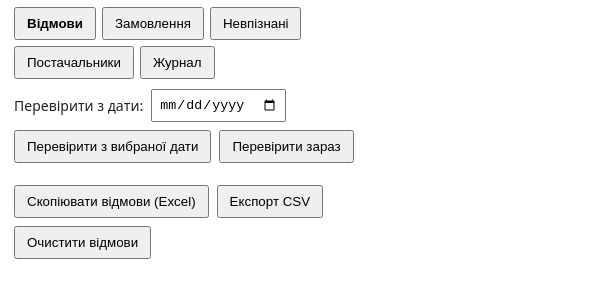
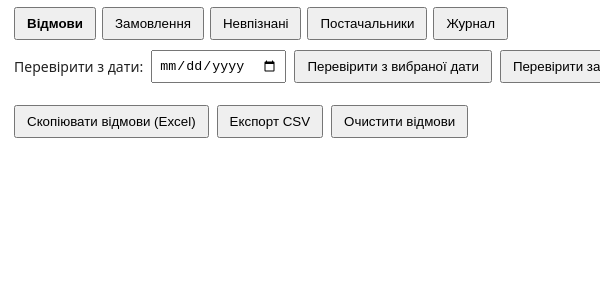
Before and after one commit to vikg2707/ThunderbirdVidmova, a browser extension: page ui/popup.html in a window 400 px wide. Shown: the part 43-340 px from the top of the page, 600 px wide, since content can reach past the window. Drawn offline with Linux system fonts and the light colour scheme.

Commit message:
Fix popup intrinsic width so Thunderbird renders full panel

```diff
--- a/ui/popup.html
+++ b/ui/popup.html
@@ -1,5 +1,5 @@
 <!doctype html><html lang="uk"><head><meta charset="utf-8"><title>Відмови постачальників</title><style>
-body{font:14px system-ui,sans-serif;width:min(1100px,calc(100vw - 28px));box-sizing:border-box;margin:0;padding:14px;color:#222}#content{max-width:100%;overflow-x:auto}.tabs,.actions{display:flex;gap:6px;flex-wrap:wrap}.scan-range{display:flex;align-items:center;gap:8px;flex-wrap:wrap;margin:10px 0}.scan-range input{padding:6px}table{min-width:650px}button{white-space:nowrap}.bar{display:flex;justify-content:space-between;align-items:center}h1{font-size:19px;margin:0 0 10px}.tabs{display:flex;gap:6px;margin-bottom:10px}button{padding:7px 11px;cursor:pointer}.tab.active{font-weight:700}.stats{font-weight:600}.muted{color:#777}table{width:100%;border-collapse:collapse}th,td{padding:7px 8px;border-bottom:1px solid #ddd;text-align:left}.log-row{cursor:pointer}.log-row:hover{background:#f5f5f5}.log-detail td{font-size:12px;background:#fafafa;padding:8px 14px}th.num,td.num{text-align:right}.actions{margin-top:12px;display:flex;gap:8px}#status{margin-top:8px;min-height:18px}.empty{padding:18px 0;color:#777}.danger{font-weight:600}
+html{width:760px;min-width:760px}body{font:14px system-ui,sans-serif;width:760px;min-width:760px;box-sizing:border-box;margin:0;padding:14px;color:#222;overflow-x:hidden}#content{width:100%;max-width:100%;overflow-x:auto}.tabs,.actions{display:flex;gap:6px;flex-wrap:wrap}.scan-range{display:flex;align-items:center;gap:8px;flex-wrap:wrap;margin:10px 0}.scan-range input{padding:6px}table{min-width:720px}button{white-space:nowrap}.bar{display:flex;justify-content:space-between;align-items:center}h1{font-size:19px;margin:0 0 10px}.tabs{display:flex;gap:6px;margin-bottom:10px}button{padding:7px 11px;cursor:pointer}.tab.active{font-weight:700}.stats{font-weight:600}.muted{color:#777}table{width:100%;border-collapse:collapse}th,td{padding:7px 8px;border-bottom:1px solid #ddd;text-align:left}.log-row{cursor:pointer}.log-row:hover{background:#f5f5f5}.log-detail td{font-size:12px;background:#fafafa;padding:8px 14px}th.num,td.num{text-align:right}.actions{margin-top:12px;display:flex;gap:8px}#status{margin-top:8px;min-height:18px}.empty{padding:18px 0;color:#777}.danger{font-weight:600}
 </style></head><body><div class="bar"><h1>Thunderbird Vidmova</h1><div id="stats" class="stats"></div></div>
 <div class="tabs"><button class="tab active" data-tab="refusals">Відмови</button><button class="tab" data-tab="orders">Замовлення</button><button class="tab" data-tab="unmatched">Невпізнані</button><button class="tab" data-tab="suppliers">Постачальники</button><button class="tab" data-tab="log">Журнал</button></div>
 <div class="scan-range"><label for="scan-date">Перевірити з дати:</label><input id="scan-date" type="date"><button id="scan-date-btn">Перевірити з вибраної дати</button><button id="scan">Перевірити зараз</button></div><div id="content"></div><div class="actions"><button id="copy">Скопіювати відмови (Excel)</button><button id="export">Експорт CSV</button><button id="clear">Очистити відмови</button></div><div id="status" class="muted"></div>
```
